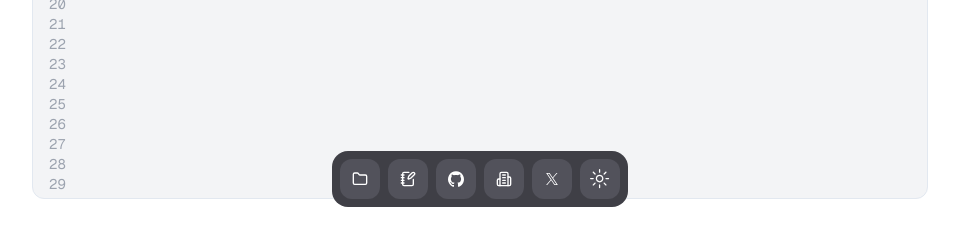
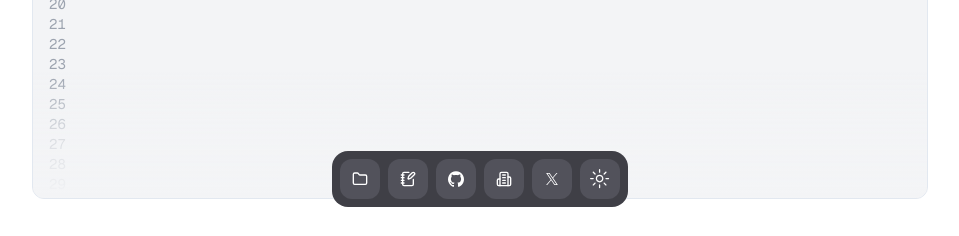
Before and after one commit to seths10/portfolio, a Next.js app: page / in a window 1280 px wide. Shown: the part 561-797 px from the top of the page, without its empty margins (160-1119 px from the left). Built offline with nearby package versions, Linux system fonts and the light colour scheme.

Commit message:
chore: add gradient to bottom of window

```diff
--- a/components/ui/vscode-window.tsx
+++ b/components/ui/vscode-window.tsx
@@ -23,7 +23,7 @@ function VSCodeWindow() {
       initial={{ opacity: 0, y: 50 }}
       animate={{ opacity: 1, y: 0 }}
       transition={{ duration: 0.5 }}
-      className="flex flex-col rounded-xl border border-border bg-gray-100 dark:border-zinc-600 dark:bg-zinc-800/30 dark:backdrop-blur-md lg:col-span-2 w-full max-w-4xl"
+      className="flex flex-col rounded-xl border border-border bg-gray-100 dark:border-zinc-600 dark:bg-zinc-800/30 dark:backdrop-blur-md lg:col-span-2 w-full max-w-4xl relative overflow-hidden"
     >
       <div className="flex items-center justify-between border-b border-border p-2 dark:border-zinc-600">
         <div className="flex items-center space-x-2">
@@ -108,6 +108,7 @@ function VSCodeWindow() {
           </div>
         </div>
       </div>
+      <div className="absolute bottom-0 left-0 right-0 h-32 bg-gradient-to-t from-gray-100 via-gray-100/70 to-transparent dark:from-zinc-800 dark:via-zinc-800/70 dark:to-transparent pointer-events-none"></div>
     </motion.div>
   );
 }
```
